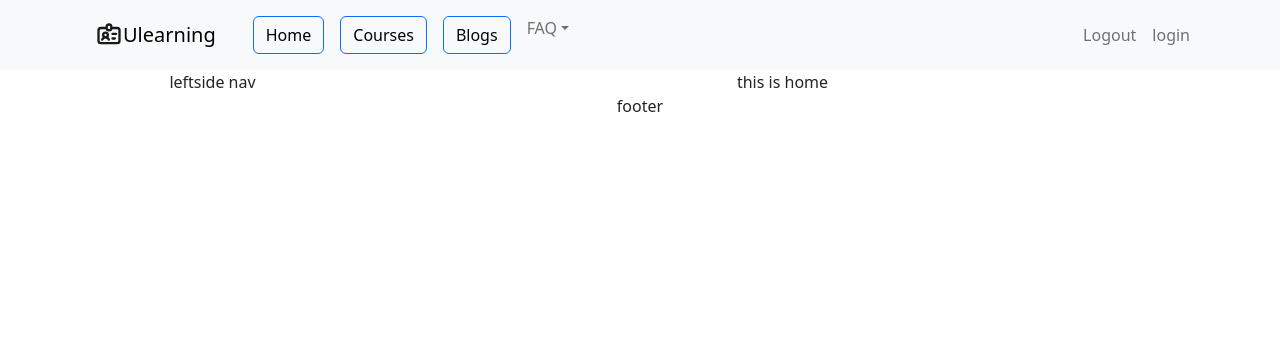
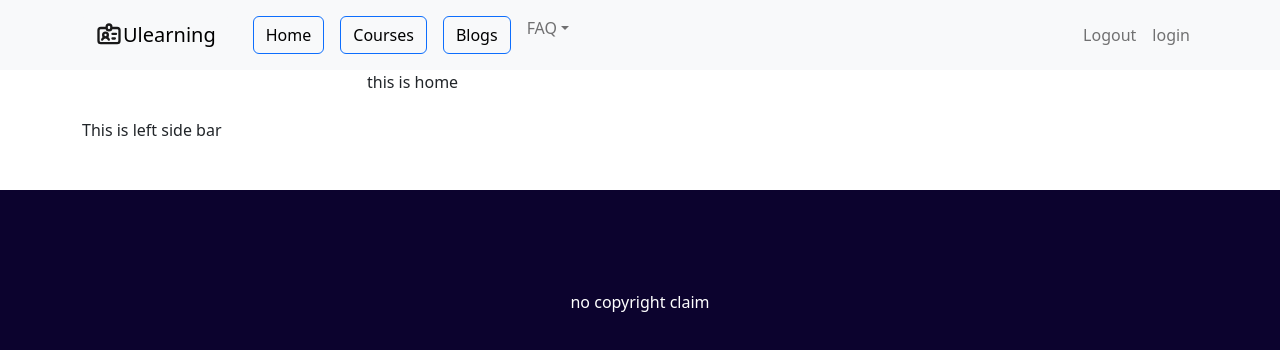
Before and after one commit to wahid30/u-learning, a React (Create React App) app: page / in a window 1280 px wide. Shown: the top 350 px of the page. Built offline with nearby package versions, Linux system fonts and the light colour scheme.

Commit message:
footer set

```diff
--- a/src/App.js
+++ b/src/App.js
@@ -4,7 +4,7 @@ import { routes } from "./routes/Routes";
 
 function App() {
   return (
-    <div className="App">
+    <div>
       <RouterProvider router={routes}></RouterProvider>
     </div>
   );
--- /dev/null
+++ b/src/Shared/Footer/Footer.css
@@ -0,0 +1,10 @@
+.custom-footer {
+  background-color: rgb(12, 3, 46);
+  height: 100vh;
+  text-align: center;
+  color: white;
+}
+.custom-footer-1 {
+  /* margin-top: 100px; */
+  padding: 100px;
+}
--- /dev/null
+++ b/src/Shared/Footer/Footer.jsx
@@ -0,0 +1,11 @@
+import React from "react";
+import "./Footer.css";
+const Footer = () => {
+  return (
+    <div className="custom-footer">
+      <div className="custom-footer-1">no copyright claim</div>
+    </div>
+  );
+};
+
+export default Footer;
--- a/src/Shared/LeftSideBar/LeftSideBar.jsx
+++ b/src/Shared/LeftSideBar/LeftSideBar.jsx
@@ -1,7 +1,7 @@
 import React from "react";
 
 const LeftSideBar = () => {
-  return <div>this is left side bar</div>;
+  return <div className="my-5">This is left side bar</div>;
 };
 
 export default LeftSideBar;
--- a/src/layouts/Main.jsx
+++ b/src/layouts/Main.jsx
@@ -1,7 +1,9 @@
 import React from "react";
 import { Col, Container, Row } from "react-bootstrap";
 import { Outlet } from "react-router-dom";
+import Footer from "../Shared/Footer/Footer";
 import Header from "../Shared/Header/Header";
+import LeftSideBar from "../Shared/LeftSideBar/LeftSideBar";
 
 const Main = () => {
   return (
@@ -10,14 +12,14 @@ const Main = () => {
       <Container>
         <Row>
           <Col lg="3" className="d-none d-lg-block">
-            <div>leftside nav</div>
+            <LeftSideBar></LeftSideBar>
           </Col>
           <Col lg="9">
             <Outlet></Outlet>
           </Col>
         </Row>
       </Container>
-      <div>footer</div>
+      <Footer></Footer>
     </div>
   );
 };
```
